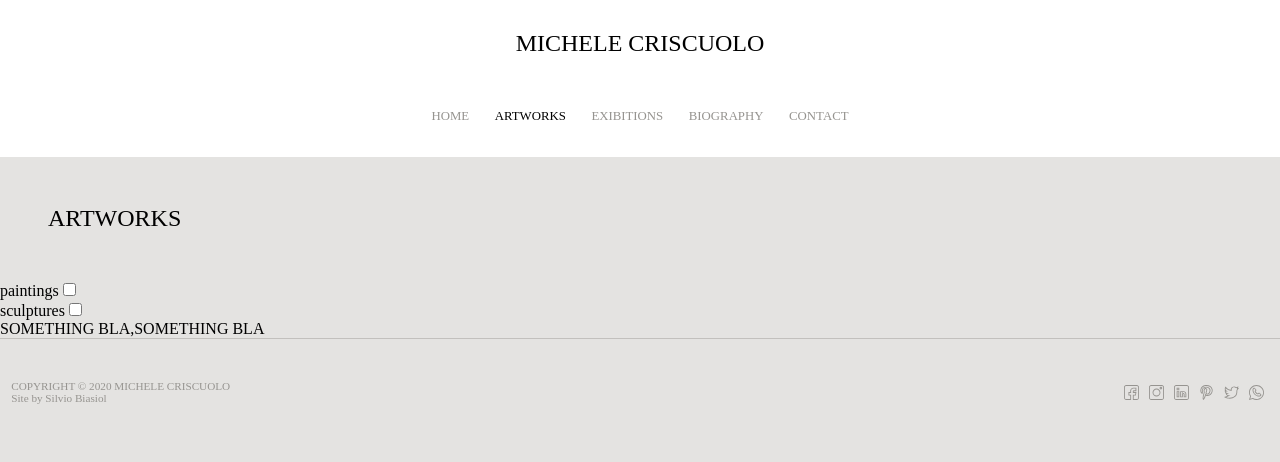
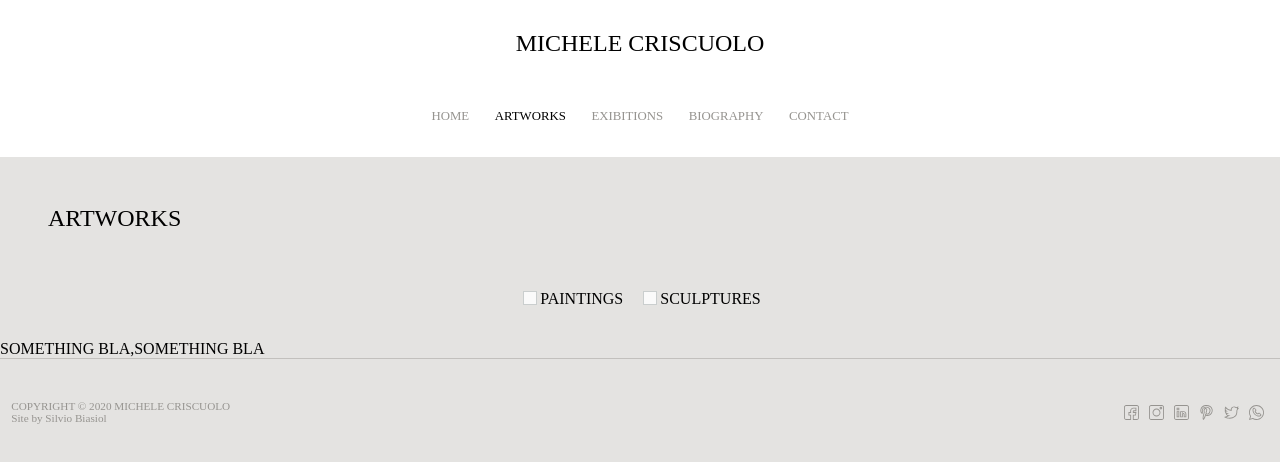
Before and after one commit to silvioBi/mmcriscuolo, a React (Create React App) app: page / in a window 1280 px wide. Both pictures are taken after a click on the element "ARTWORKS". Shown: the top 462 px of the page. Built offline with nearby package versions, Linux system fonts and the light colour scheme.

Commit message:
Add style to categories filter

```diff
--- a/src/components/artworks/Artworks.css
+++ b/src/components/artworks/Artworks.css
@@ -2,3 +2,19 @@
     font-size: 1.5em;
     margin: 2em;
 }
+
+.category-selector {
+    display: flex;
+    flex-direction: row;
+    justify-content: center;
+    margin: 1.5em;
+}
+
+.category-selector .category-checkbox-container{
+    margin: .5em;
+}
+
+.category-selector .category-checkbox-container label,
+.category-selector .category-checkbox-container input {
+    cursor: pointer;
+}
--- a/src/components/artworks/Artworks.tsx
+++ b/src/components/artworks/Artworks.tsx
@@ -1,4 +1,5 @@
 import React from 'react';
+
 import './Artworks.css';
 import autobind from 'autobind-decorator';
 
@@ -48,13 +49,16 @@ export default class Artworks extends React.Component<ArtworksProps, {}> {
     @autobind
     private renderCategoryCheckbox(category: string) {
         return (
-            <div key={category} className='category-checkbox-container'>
-                {category}
-                <input
-                    key={category}
-                    type="checkbox"
-                    onChange={e => this.setState({ selectedCategories: { ...this.state.selectedCategories, [category]: e.target.checked } })}
-                />
+            <div key={category} className='category-checkbox-container '>
+                <label>
+                    <input
+                        key={category}
+                        className='regular-checkbox'
+                        type="checkbox"
+                        onChange={e => this.setState({ selectedCategories: { ...this.state.selectedCategories, [category]: e.target.checked } })}
+                    />
+                    {category.toLocaleUpperCase()}
+                </label>
             </div>
         )
     }
@@ -68,7 +72,6 @@ export default class Artworks extends React.Component<ArtworksProps, {}> {
     }
 
     private renderArtworks() {
-        console.log(this.state.selectedCategories)
         let artworks: Artwork[] = [],
             nothingSelected = Object.entries(this.state.selectedCategories).every(([category, selected]) => !selected);
         if (nothingSelected) {
--- a/src/index.css
+++ b/src/index.css
@@ -1,3 +1,4 @@
+/* BODY */
 body {
   margin: 0;
   font-family: 'Noto Serif JP', serif;
@@ -5,3 +6,35 @@ body {
   -moz-osx-font-smoothing: grayscale;
   background-color: #E4E3E1;
 }
+
+/* CHECKBOX */
+
+.regular-checkbox {
+	-webkit-appearance: none;
+	background-color: #fafafa;
+	border: 1px solid #cacece;
+	padding: 6px;
+	display: inline-block;
+  position: relative;
+  margin-bottom: -1px;
+}
+
+.regular-checkbox:focus {
+  outline:none;
+}
+
+.regular-checkbox:checked {
+	background-color: #e9ecee;
+	border: 1px solid #adb8c0;
+	box-shadow: 0 1px 2px rgba(0,0,0,0.05), inset 0px -15px 10px -12px rgba(0,0,0,0.05), inset 15px 10px -12px rgba(255,255,255,0.1);
+	color: #99a1a7;
+}
+
+.regular-checkbox:checked:after {
+	content: '\2714';
+	font-size: 10px;
+	position: absolute;
+	top: 0px;
+	left: 2px;
+	color: #99a1a7;
+}
```
